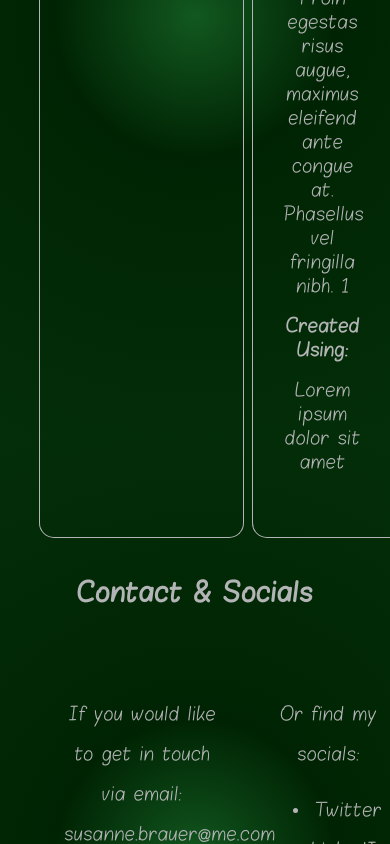
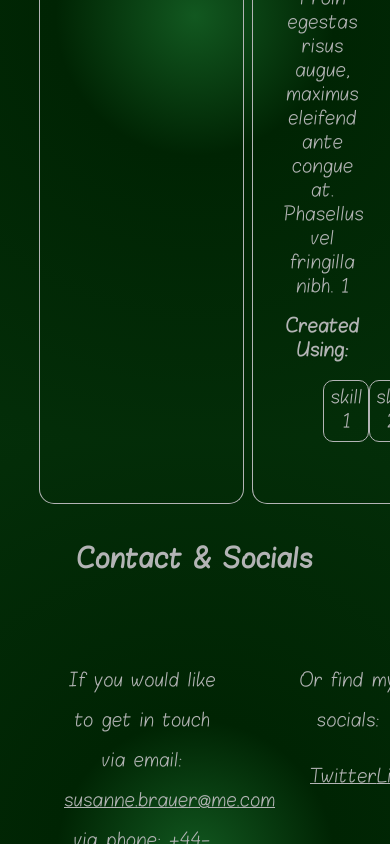
Before and after one commit to SusanneBrauer/susannebrauer.github.io, a plain HTML site: page index.html in a window 390 px wide. Shown: the part 2938-3782 px from the top of the page. Drawn offline with nearby package versions, Linux system fonts and the light colour scheme.

Commit message:
footer styling and adding links for email and phone

```diff
--- a/index.html
+++ b/index.html
@@ -32,7 +32,7 @@
         <div class="row">
             <section id="hello" class="half-row">
                 <h2>Hello There!</h2>
-                <img src="resources/images/Susanne.png" alt="portrait Susanne Brauer" style="width: 300px;">
+                <img src="resources/images/Susanne.png" alt="portrait Susanne Brauer">
             </section>
             <section id="about-me" class="half-row">
                 <h2>About Me</h2>
@@ -99,7 +99,11 @@
                             <h4>Description:</h4>
                             <p>orem ipsum dolor sit amet, consectetur adipiscing elit. Aenean mollis ac est ac commodo. Nulla id mauris lacinia, convallis nisl vitae, porta ligula. Quisque in felis sollicitudin, imperdiet augue id, ultricies nunc. Sed id porttitor risus. Proin egestas risus augue, maximus eleifend ante congue at. Phasellus vel fringilla nibh. 1</p>
                             <h4>Created Using:</h4>
-                            <p>Lorem ipsum dolor sit amet</p>
+                            <ul>
+                                <li>skill 1</li>
+                                <li>skill 2</li>
+                                <li>skill 3</li>
+                            </ul>
                         </div>
                         <div class="project-thumb">
                             <h4>Thumbnail:</h4>
@@ -111,7 +115,11 @@
                             <h4>Description:</h4>
                             <p>orem ipsum dolor sit amet, consectetur adipiscing elit. Aenean mollis ac est ac commodo. Nulla id mauris lacinia, convallis nisl vitae, porta ligula. Quisque in felis sollicitudin, imperdiet augue id, ultricies nunc. Sed id porttitor risus. Proin egestas risus augue, maximus eleifend ante congue at. Phasellus vel fringilla nibh. 2</p>
                             <h4>Created Using:</h4>
-                            <p>Lorem ipsum dolor sit amet</p>
+                            <ul>
+                                <li>skill 8</li>
+                                <li>skill 5</li>
+                                <li>skill 3</li>
+                            </ul>
                         </div>
                         <div class="project-thumb">
                             <h4>Thumbnail:</h4>
@@ -123,7 +131,11 @@
                             <h4>Description:</h4>
                             <p>orem ipsum dolor sit amet, consectetur adipiscing elit. Aenean mollis ac est ac commodo. Nulla id mauris lacinia, convallis nisl vitae, porta ligula. Quisque in felis sollicitudin, imperdiet augue id, ultricies nunc. Sed id porttitor risus. Proin egestas risus augue, maximus eleifend ante congue at. Phasellus vel fringilla nibh. 3</p>
                             <h4>Created Using:</h4>
-                            <p>Lorem ipsum dolor sit amet</p>
+                            <ul>
+                                <li>skill 1</li>
+                                <li>skill 5</li>
+                                <li>skill 3</li>
+                            </ul>
                         </div>
                         <div class="project-thumb">
                             <h4>Thumbnail:</h4>
@@ -135,7 +147,11 @@
                             <h4>Description:</h4>
                             <p>orem ipsum dolor sit amet, consectetur adipiscing elit. Aenean mollis ac est ac commodo. Nulla id mauris lacinia, convallis nisl vitae, porta ligula. Quisque in felis sollicitudin, imperdiet augue id, ultricies nunc. Sed id porttitor risus. Proin egestas risus augue, maximus eleifend ante congue at. Phasellus vel fringilla nibh. 4</p>
                             <h4>Created Using:</h4>
-                            <p>Lorem ipsum dolor sit amet</p>
+                            <ul>
+                                <li>skill 4</li>
+                                <li>skill 2</li>
+                                <li>skill 6</li>
+                            </ul>
                         </div>
                         <div class="project-thumb">
                             <h4>Thumbnail:</h4>
@@ -151,8 +167,8 @@
             <div class="row">
                 <div class="half-row">
                     <p>If you would like to get in touch<br>
-                    via email: susanne.brauer@me.com<br>
-                    via phone: 07514986691</p>
+                    via email: <a href="mailto:susanne.brauer@me.com">susanne.brauer@me.com</a><br>
+                    via phone: <a href="tel:+44-7514-986691">+44-7514-986691</a></p>
                 </div>
                 <div class="half-row">
                     <p>Or find my socials:</p>
--- a/resources/CSS/styles.css
+++ b/resources/CSS/styles.css
@@ -131,6 +131,7 @@ main #hello img {
 
 .ui-accordion-header {
     border-top: #b3b4b5 solid 1px;
+    padding-top: 3px;
 }
 
 .ui-accordion-header:hover {
@@ -186,6 +187,18 @@ main #hello img {
     padding: 0 5px;
 }
 
+.project-area ul {
+    display: flex;
+    justify-content: space-evenly;
+}
+
+.project-area li {
+    display: inline-block;
+    border: #b3b4b5 solid 1px;
+    padding: 6px;
+    border-radius: 10px;
+}
+
 .project-thumb img {
     width: 100%;
 }
@@ -207,3 +220,17 @@ footer {
     font-size: 0.875rem;
     text-align: center;
 }
+
+#contact a {
+    text-decoration: underline;
+    cursor: pointer;
+}
+
+#contact ul {
+    display: flex;
+    justify-content: space-evenly;
+}
+
+#contact li {
+    display: inline-block;
+}
```
